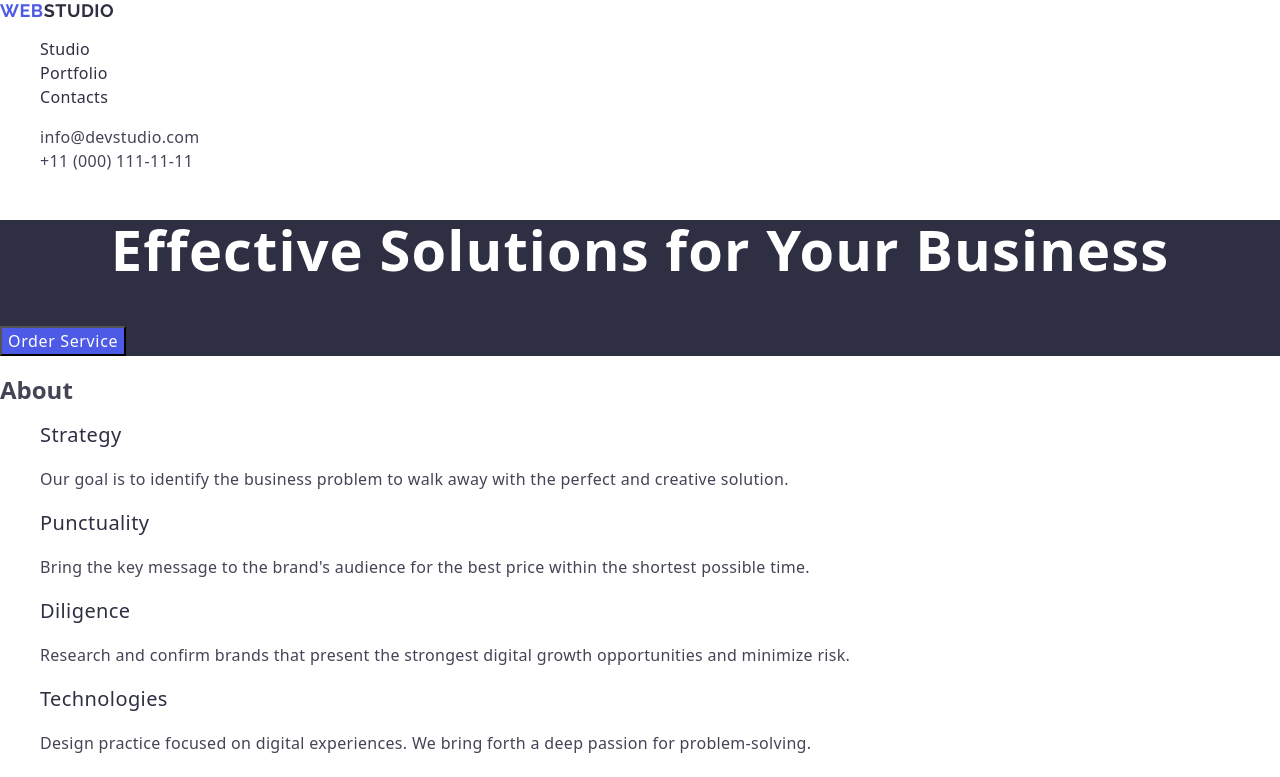
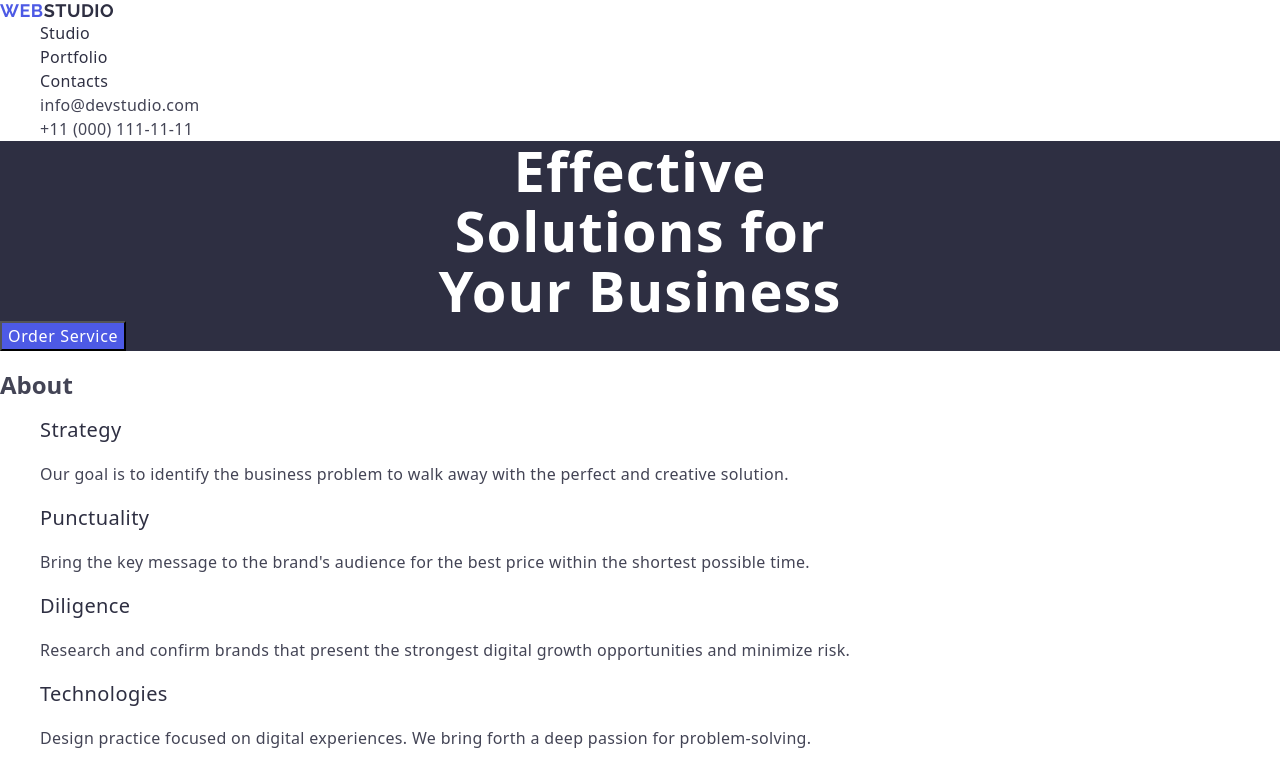
Before and after one commit to Olena-Synytsia/goit-markup-hw-06, a plain HTML site: page index.html in a window 1280 px wide. Shown: the top 777 px of the page. Drawn offline with nearby package versions, Linux system fonts and the light colour scheme.

Commit message:
Update styles.css
Start Block

```diff
--- a/css/styles.css
+++ b/css/styles.css
@@ -13,6 +13,9 @@ a {
 
 ul {
     list-style: none;
+    margin-top: 0;
+    margin-bottom: 0;
+    margin-left: 0;
 }
 
 
@@ -90,6 +93,8 @@ ul {
     letter-spacing: 0.02em;
     text-align: center;
     color: #fff;
+    max-width: 496px;
+    margin: 0 auto;
 }
 
 .btn {
```
